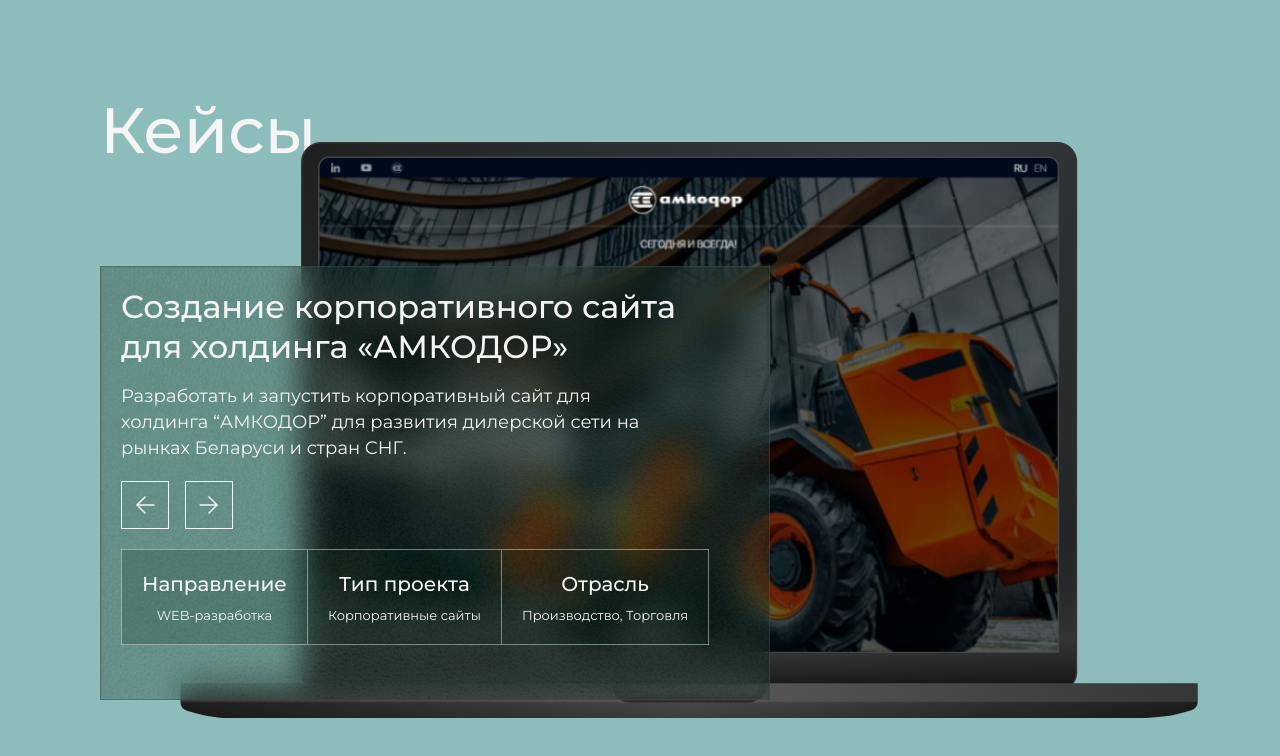
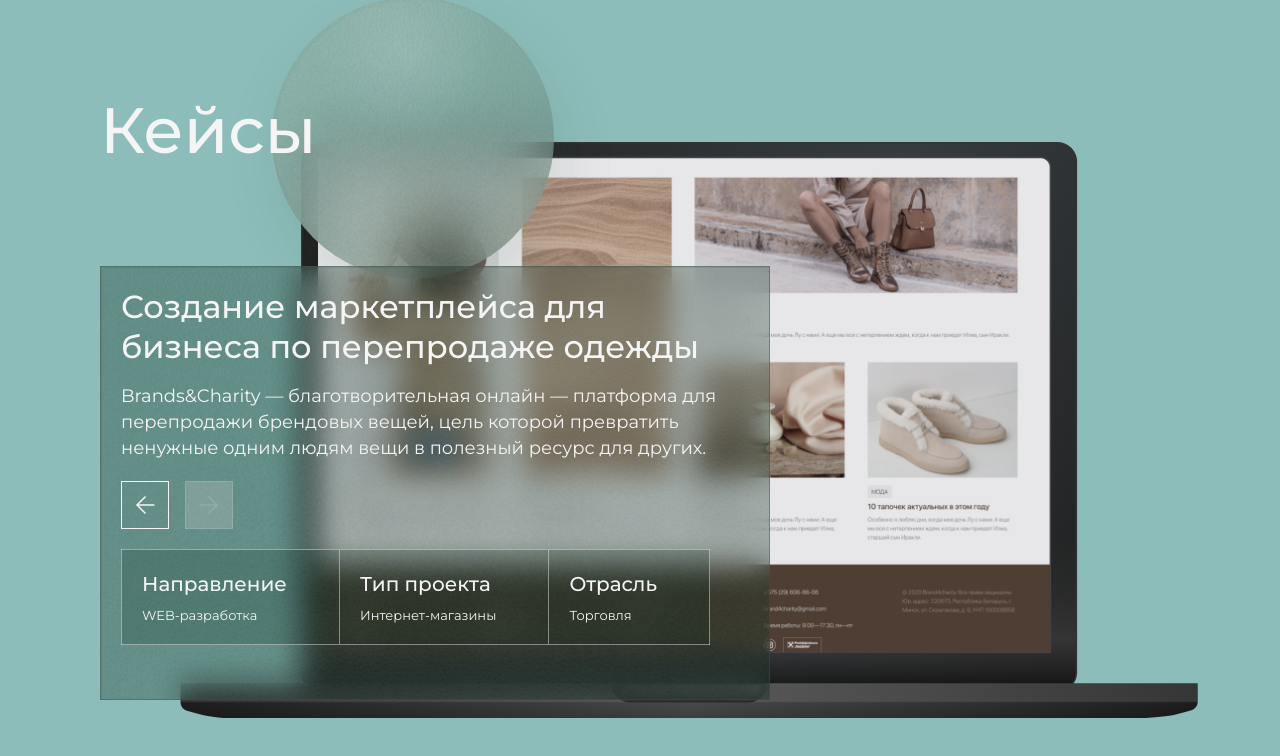
Before and after one commit to nikimix/test-task-for-Seobility, a website built with webpack: page src/index.html in a window 1280 px wide. Both pictures are taken after a click on the button 209 px from the left and 505 px from the top of the page. Built offline with nearby package versions, Linux system fonts and the light colour scheme.

Commit message:
feat: implement animation and logic for changing slide text

```diff
--- a/package.json
+++ b/package.json
@@ -22,6 +22,7 @@
     "@typescript-eslint/eslint-plugin": "^5.38.0",
     "@typescript-eslint/parser": "^5.38.0",
     "autoprefixer": "^10.4.12",
+    "copy-webpack-plugin": "^11.0.0",
     "css-loader": "^6.7.1",
     "eslint-config-airbnb-typescript": "^17.0.0",
     "eslint-config-prettier": "^8.5.0",
--- /dev/null
+++ b/src/components/bubbles.ts
@@ -0,0 +1,23 @@
+import { makeElement } from '../utils/element';
+
+export const bubblesContainer = makeElement('div', { className: 'bubbles' });
+
+bubblesContainer.innerHTML = `<div class=bubble-1>
+      <div class="bubble-1__img"></div>
+    </div>
+    <div class=bubble-2>
+      <div class="bubble-2__img"></div>
+    </div>
+    <div class=bubble-3>
+      <div class="bubble-3__img"></div>
+    </div>
+    <div class=bubble-4>
+      <div class="bubble-4__img"></div>
+    </div>
+    <div class=bubble-5>
+      <div class="bubble-5__img"></div>
+    </div>
+    <div class=bubble-6>
+      <div class="bubble-6__img"></div>
+    </div>
+    `;
--- a/src/components/cases.ts
+++ b/src/components/cases.ts
@@ -1,37 +1,133 @@
+import obseravble from '../utils/obseravble';
+import data from '../settings/data';
+
+import { slideToNext, slideToPrev, state } from '../services/service';
 import { makeElement } from '../utils/element';
 
-export const casesContainer = makeElement('div', { name: 'CasesContainer', className: 'cases' });
+//create elements
+export const casesContainer = makeElement('div', { className: 'cases', attribute: { name: 'data', value: 'visible' } });
 
-const background = makeElement('div', { name: 'CasesBackgroundImg', className: 'cases__bg-img' });
+const background = makeElement('div', { className: 'cases__bg-img' });
 
-const wrapper = makeElement('div', { name: 'CasesWrapper', className: 'cases__wrapper' });
+const wrapper = makeElement('div', { className: 'cases__wrapper' });
 
-const title = makeElement('h2', { name: 'CasesTitle', className: 'cases__title', content: 'Создание корпоративного сайта для холдинга «АМКОДОР»' });
+const title = makeElement('h2', {
+  className: 'cases__title  visible',
+  content: `${data[state.currentSlide]['cases-title']}`,
+});
 
-const description = makeElement('p', { name: 'CasesDescription', className: 'cases__description', content: 'Разработать и запустить корпоративный сайт для холдинга “АМКОДОР” для развития дилерской сети на рынках Беларуси и стран СНГ.' });
+const description = makeElement('p', {
+  className: 'cases__description  visible',
+  content: `${data[state.currentSlide]['cases-description']}`,
+});
 
-const btnContainer = makeElement('div', { name: 'BtnContainer', className: 'cases__btn-container' });
+const btnContainer = makeElement('div', { className: 'cases__btn-container' });
 
-const btnPrev = makeElement<HTMLButtonElement>('button', { name: 'CasesBtnPrev', className: 'cases__btn-prev btn' });
-const btnNext = makeElement<HTMLButtonElement>('button', { name: 'CasesBtnNext', className: 'cases__btn-next btn' });
+const btnPrev = makeElement<HTMLButtonElement>('button', {
+  className: 'cases__btn-prev btn btn--disabled',
+  attribute: [
+    { name: 'data', value: 'prev' },
+    { name: 'disabled', value: '' },
+  ],
+});
 
-const table = makeElement('table', { name: 'CasesFeature', className: 'cases__feature feature' });
+const btnNext = makeElement<HTMLButtonElement>('button', {
+  className: 'cases__btn-next btn',
+  attribute: { name: 'data', value: 'next' },
+});
+
+const table = makeElement('table', { className: 'cases__features features' });
 
 table.innerHTML = `<tr class="feature__row">
       <td class="feature__column">
         <h3 class="feature__title">Направление</h3>
-        <p class="feature__text">WEB-разработка</p>
+        <p class="feature__text visible">${data[state.currentSlide].features[0]}</p>
       </td>
       <td class="feature__column">
         <h3 class="feature__title">Тип проекта</h3>
-        <p class="feature__text">Корпоративные сайты</p>
+        <p class="feature__text  visible">${data[state.currentSlide].features[1]}</p>
       </td>
       <td class="feature__column">
         <h3 class="feature__title">Отрасль</h3>
-        <p class="feature__text">Производство, Торговля</p>
+        <p class="feature__text  visible">${data[state.currentSlide].features[2]}</p>
       </td>
     </tr>`;
 
+
+//assemble to whole
 btnContainer.append(btnPrev, btnNext);
 wrapper.append(title, description, btnContainer, table);
 casesContainer.append(background, wrapper);
+
+
+// functions event handlers
+function onBtnClick(evt: Event): void {
+  const el = evt.target;
+  if (el instanceof HTMLButtonElement) {
+    if (el.getAttribute('data') == 'next') {
+      slideToNext();
+    } else {
+      slideToPrev();
+    }
+  }
+}
+
+function disablePrevBtn(): void {
+  btnPrev.setAttribute('disabled', '');
+  btnPrev.classList.add('btn--disabled');
+}
+
+function disableNextBtn(): void {
+  btnNext.setAttribute('disabled', '');
+  btnNext.classList.add('btn--disabled');
+}
+
+function activePrevBtn(): void {
+  btnPrev.removeAttribute('disabled');
+  btnPrev.classList.remove('btn--disabled');
+}
+
+function activeNextBtn(): void {
+  btnNext.removeAttribute('disabled');
+  btnNext.classList.remove('btn--disabled');
+}
+
+function toggleVisibility(): void {
+  title.classList.toggle('visible');
+  title.classList.toggle('hidden');
+
+  description.classList.toggle('visible');
+  description.classList.toggle('hidden');
+
+  table.querySelectorAll('.feature__text').forEach((e) => {
+    if (e instanceof HTMLElement) {
+      e.classList.toggle('visible');
+      e.classList.toggle('hidden');
+    }
+  });
+}
+
+function updateData(): void {
+  title.innerHTML = `${data[state.currentSlide]['cases-title']}`;
+  description.innerHTML = `${data[state.currentSlide]['cases-description']}`;
+  table.querySelectorAll('.feature__text').forEach((e, i) => {
+    e.innerHTML = `${data[state.currentSlide].features[i]}`;
+  });
+  toggleVisibility();
+}
+
+function update(): void {
+  toggleVisibility();
+}
+
+// add event handlers
+btnContainer.addEventListener('click', onBtnClick);
+casesContainer.addEventListener('transitionend', updateData);
+
+obseravble.add('disable-handlers-on-prev-slide', disablePrevBtn);
+obseravble.add('disable-handlers-on-next-slide', disableNextBtn);
+obseravble.add('active-handlers-on-prev-slide', activePrevBtn);
+obseravble.add('active-handlers-on-next-slide', activeNextBtn);
+
+obseravble.add('next-slide', update);
+obseravble.add('prev-slide', update);
--- a/src/components/laptop.ts
+++ b/src/components/laptop.ts
@@ -1,13 +1,15 @@
+import { slideToNext, slideToPrev } from '../services/service';
 import { makeElement } from '../utils/element';
+import obseravble from '../utils/obseravble';
 
-export const laptopContainer = makeElement('div', { name: 'LaptopContainer', className: 'laptop-container' });
+export const laptopContainer = makeElement('div', { className: 'laptop-container' });
 
-const slider = makeElement('div', { name: 'Slider', className: 'slider' });
+const slider = makeElement('div', { className: 'slider' });
 
-const slides = makeElement('div', { name: 'Slides', className: 'slides' });
+const slides = makeElement('div', { className: 'slides' });
 
-const slide1 = makeElement<HTMLImageElement>('img', { name: 'Slide1', className: 'slides__slide-1' });
-const slide2 = makeElement<HTMLImageElement>('img', { name: 'Slide2', className: 'slides__slide-2' });
+const slide1 = makeElement<HTMLImageElement>('img', { className: 'slides__slide-1' });
+const slide2 = makeElement<HTMLImageElement>('img', { className: 'slides__slide-2' });
 
 slide1.src = './assets/img/slide1.png';
 slide2.src = './assets/img/slide2.png';
@@ -18,19 +20,19 @@
 
 laptopContainer.appendChild(slider);
 
-function onUpScroll(): void {
+function goToNextImg(): void {
   slides.style.transform = 'translateX(-750px)';
 }
 
-function onDownScroll(): void {
+function goToPrevImg(): void {
   slides.style.transform = 'translateX(0)';
 }
 
 function scrollSlides(evt: WheelEvent): void {
   if (evt.deltaY > 0) {
-    onUpScroll();
+    slideToNext();
   } else {
-    onDownScroll();
+    slideToPrev();
   }
 }
 
@@ -45,4 +47,7 @@
 slides.addEventListener('transitionstart', blockScroll);
 slides.addEventListener('transitionend', activeScroll);
 
+obseravble.add('next-slide', goToNextImg);
+obseravble.add('prev-slide', goToPrevImg);
+
 window.addEventListener('wheel', scrollSlides);
--- a/src/components/title.ts
+++ b/src/components/title.ts
@@ -1,3 +1,3 @@
 import { makeElement } from '../utils/element';
 
-export const mainTitle = makeElement('h1', { name: 'Title', className: 'main-title', content: 'Кейсы' });
+export const mainTitle = makeElement('h1', { className: 'main-title', content: 'Кейсы' });
--- a/src/index.ts
+++ b/src/index.ts
@@ -1,11 +1,12 @@
 import './main.scss';
 import { makeElement } from './utils/element';
+
 import { mainTitle } from './components/title';
 import { laptopContainer } from './components/laptop';
 import { casesContainer } from './components/cases';
+import { bubblesContainer } from './components/bubbles';
 
-const root = makeElement('div', { name: 'Root', className: 'root' });
+const root = makeElement('div', { className: 'root' });
 document.body.appendChild(root);
 
-
-root.append(mainTitle, laptopContainer, casesContainer);
+root.append(bubblesContainer, mainTitle, laptopContainer, casesContainer);
--- a/src/main.scss
+++ b/src/main.scss
@@ -1,3 +1,5 @@
+@import 'styles/abstract';
+
 * {
   margin: 0;
   padding: 0;
@@ -36,7 +38,7 @@
   font-weight: 500;
   font-size: 64px;
   line-height: 60px;
-  font-style: normal;
+  z-index: 3;
 }
 
 .laptop-container {
@@ -49,6 +51,7 @@
   height: 576px;
   background-image: url('./assets/img/laptop.png');
   background-repeat: no-repeat;
+  z-index: 1;
 }
 
 .slider {
@@ -61,8 +64,8 @@
 .slides {
   display: flex;
   transition-property: transform;
-  transition-duration: .35s;
-  transition-timing-function: ease-out;
+  transition-duration: 1.3s;
+  transition-timing-function: ease-in-out;
 }
 
 .cases {
@@ -76,6 +79,7 @@
   border: 0.5px solid rgba(64, 89, 80, 0.5);
   box-shadow: inset 0.860527px 0.860527px 0.860527px rgba(53, 74, 66, 0.2);
   backdrop-filter: blur(15px);
+  z-index: 2;
 }
 
 .cases__wrapper {
@@ -87,14 +91,11 @@
   width: 100%;
   height: 100%;
   z-index: -1;
-  background-image: url('./assets/img/glass-texture.png');
-  background-repeat: no-repeat;
-  opacity: 0.05;
+  @extend %bgImg;
 }
 
 .cases__title {
   margin-bottom: 16px;
-  width: 570px;
   font-weight: 500;
   font-size: 32px;
   line-height: 40px;
@@ -102,7 +103,6 @@
 
 .cases__description {
   margin-bottom: 20px;
-  width: 530px;
   font-weight: 400;
   font-size: 18px;
   line-height: 26px;
@@ -121,17 +121,24 @@
   background-repeat: no-repeat;
   background-position: center;
   cursor: pointer;
+
+  &--disabled {
+    background-color: #c7c7c7;
+    opacity: .3;
+    cursor: default;
+  }
 }
 
 .cases__btn-prev {
-  background-image: url('./assets/icons/vector-left.svg');
+  background-image: url('./assets//img/icons/vector-left.svg');
 }
 
 .cases__btn-next {
-  background-image: url('./assets/icons/vector-right.svg');
+  background-image: url('./assets/img/icons/vector-right.svg');
 }
 
-.feature {
+.features {
+  width: 589px;
   margin-top: 20px;
   min-height: 94px;
   background: rgba(0, 37, 23, 0.2);
@@ -140,14 +147,15 @@
 }
 
 .feature__row {
-  display: flex;
+  display: grid;
+  grid-template-columns: repeat(3, auto);
 }
 
 .feature__column {
   box-sizing: border-box;
   display: flex;
   flex-direction: column;
-  align-items: center;
+  align-items: flex-start;
   padding: 20px;
   row-gap: 8px;
   border-right: 1px solid rgba(226, 226, 226, 0.5);
@@ -156,7 +164,6 @@
     border-right: none;
   }
 }
-
 
 .feature__title {
   font-weight: 500;
@@ -169,3 +176,56 @@
   font-size: 13px;
   line-height: 18px;
 }
+
+.bubbles {
+  position: absolute;
+  width: 100%;
+  height: 100%;
+}
+
+.bubble-1 {
+  position: absolute;
+  left: 272.25px;
+  top: -2.75px;
+  width: 282px;
+  height: 282px;
+  border-radius: 100%;
+  background-image: linear-gradient(131.29deg, rgba(225, 255, 244, 0.3) 1.1%, rgba(20, 54, 41, 0) 108.32%),
+    radial-gradient(32.42% 32.42% at 46.83% 18.92%, rgba(255, 255, 255, 0.147) 0%, rgba(100, 117, 110, 0) 100%),
+    linear-gradient(0deg, rgba(68, 104, 90, 0.44), rgba(68, 104, 90, 0.44));
+  background-blend-mode: normal, normal, normal, multiply;
+  box-shadow: 8px 24px 60px rgba(21, 53, 30, 0.1), inset 2.29395px 2.29395px 2.29395px rgba(73, 100, 87, 0.05);
+  backdrop-filter: blur(30px);
+  z-index: 2;
+}
+
+.bubble-1__img {
+  width: 100%;
+  height: 100%;
+  @extend %bgImg;
+  border-radius: 100%;
+}
+
+
+@keyframes bubbleUp {
+  from {
+    transform: translateY(20px)
+  }
+  to {
+    transform: translateY(0px);
+  }
+}
+
+.visible {
+  animation: bubbleUp;
+  animation-duration: 1s;
+  animation-timing-function: ease-out;
+  animation-fill-mode: forwards;
+  animation-direction: alternate;
+  opacity: 1;
+}
+
+.hidden {
+  transition: .3s;
+  opacity: 0;
+}
--- a/src/services/service.ts
+++ b/src/services/service.ts
@@ -0,0 +1,48 @@
+import obseravble from '../utils/obseravble';
+
+export const state = {
+  quantitySlides: 1,
+  currentSlide: 0,
+};
+
+function checkFirstLastSlide(): void {
+  if (state.currentSlide === 0) {
+    obseravble.dispatch('disable-handlers-on-prev-slide');
+  } else if (state.currentSlide !== 0) {
+    obseravble.dispatch('active-handlers-on-prev-slide');
+  }
+
+  if (state.currentSlide === state.quantitySlides) {
+    obseravble.dispatch('disable-handlers-on-next-slide');
+  } else if (state.currentSlide !== state.quantitySlides) {
+    obseravble.dispatch('active-handlers-on-next-slide');
+  }
+}
+
+function isFirstSlide(): boolean {
+  if (state.currentSlide === 0) {
+    return true;
+  }
+  return false;
+}
+
+function isLastSlide(): boolean {
+  if (state.currentSlide === state.quantitySlides) {
+    return true;
+  }
+  return false;
+}
+
+export function slideToPrev(): void {
+  if (isFirstSlide()) return;
+  state.currentSlide -= 1;
+  obseravble.dispatch('prev-slide');
+  checkFirstLastSlide();
+}
+
+export function slideToNext(): void {
+  if (isLastSlide()) return;
+  state.currentSlide += 1;
+  obseravble.dispatch('next-slide');
+  checkFirstLastSlide();
+}
--- /dev/null
+++ b/src/settings/data.ts
@@ -0,0 +1,14 @@
+export default [
+  {
+    'cases-title': 'Создание корпоративного сайта<br> для холдинга «АМКОДОР»',
+    'cases-description': 'Разработать и запустить корпоративный сайт для<br> холдинга “АМКОДОР” для развития дилерской сети на рынках Беларуси и стран СНГ.',
+    features: ['WEB-разработка', 'Корпоративные сайты', 'Производство, Торговля'],
+    background: '#8DBDBA',
+  },
+  {
+    'cases-title': 'Создание маркетплейса для бизнеса по перепродаже одежды',
+    'cases-description': 'Brands&Charity — благотворительная онлайн — платформа для перепродажи брендовых вещей, цель которой превратить ненужные одним людям вещи в полезный ресурс для других.',
+    features: ['WEB-разработка', 'Интернет-магазины', 'Торговля'],
+    background: '#8DBDBA',
+  },
+];
--- /dev/null
+++ b/src/styles/_abstract.scss
@@ -0,0 +1,5 @@
+%bgImg {
+  background-image: url('./assets/img/glass-texture.png');
+  background-repeat: no-repeat;
+  opacity: .03;
+}
--- a/src/utils/element.ts
+++ b/src/utils/element.ts
@@ -1,7 +1,4 @@
-export const elMap: Map<string, HTMLElement> = new Map();
-
 interface Conf {
-  name: string,
   content?: string,
   className?: string,
   attribute?: Attribute[] | Attribute
@@ -12,12 +9,8 @@
   value: string
 }
 
-function setElement(commponentName: string, el: HTMLElement): void {
-  elMap.set(commponentName, el);
-}
-
 export function makeElement<T extends HTMLElement = HTMLElement>(tagName: keyof HTMLElementTagNameMap, conf: Conf): T {
-  const { name, content, className, attribute } = conf;
+  const { content, className, attribute } = conf;
   const el = <T>document.createElement(tagName);
 
   if (className) {
@@ -25,7 +18,7 @@
   }
 
   if (content) {
-    el.textContent = content;
+    el.innerHTML = content;
   }
 
   if (Array.isArray(attribute)) {
@@ -34,7 +27,5 @@
     el.setAttribute(`${attribute.name}`, `${attribute.value}`);
   }
 
-  setElement(name, el);
-
   return el;
 }
--- /dev/null
+++ b/src/utils/obseravble.ts
@@ -0,0 +1,26 @@
+interface Listener {
+  name: string;
+  callback: (...params: string[]) => void;
+}
+
+class Observer {
+  private listeners: Array<Listener> = [];
+
+  add(name: string, callback: (...params: string[]) => void): void {
+    this.listeners.push({ name, callback });
+  }
+
+  remove(name: string, callback: (...params: string[]) => void) {
+    this.listeners.forEach((listener, idx) => {
+      if (name === listener.name && callback === listener.callback) {
+        this.listeners.splice(idx, 1);
+      }
+    });
+  }
+
+  dispatch(name: string, ...params: string[]): void {
+    this.listeners.filter((it) => it.name === name).forEach((it) => it.callback(...params));
+  }
+}
+
+export default new Observer();
--- a/webpack.config.js
+++ b/webpack.config.js
@@ -1,6 +1,7 @@
 const path = require('path');
 const HtmlWebpackPlugin = require('html-webpack-plugin');
 const MiniCssExtractPlugin = require('mini-css-extract-plugin');
+const CopyPlugin = require("copy-webpack-plugin");
 
 const isProduction = process.env.NODE_ENV === 'production';
 
@@ -16,6 +17,11 @@
   plugins: [
     new HtmlWebpackPlugin({
       template: './src/index.html',
+    }),
+    new CopyPlugin({
+      patterns: [
+        { from: "src/assets/img", to: "img" },
+      ],
     }),
   ],
   module: {
```
Also changed, not shown: tsconfig.json (+5 -3 lines), src/assets/img/icons/vector-left.svg (renamed from src/assets/icons/vector-left.svg), src/assets/img/icons/vector-right.svg (renamed from src/assets/icons/vector-right.svg), 1 other file.
